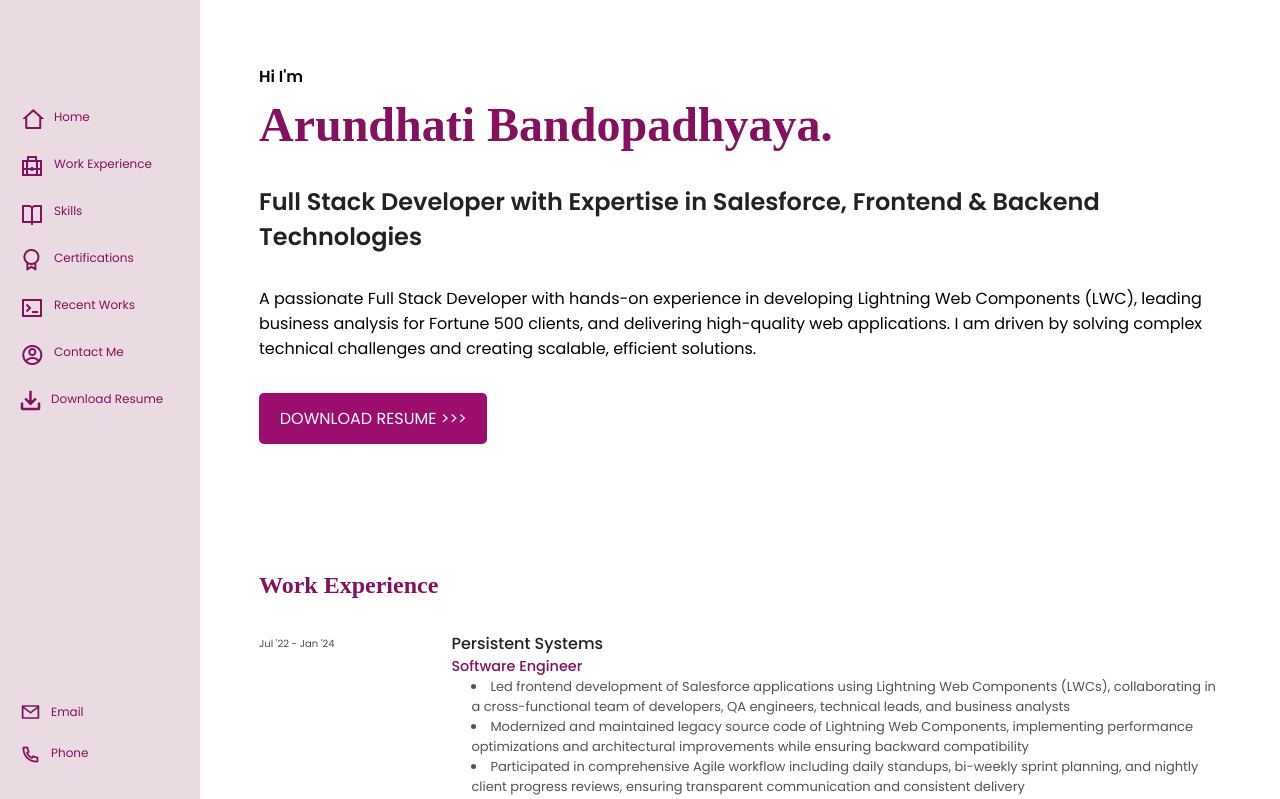
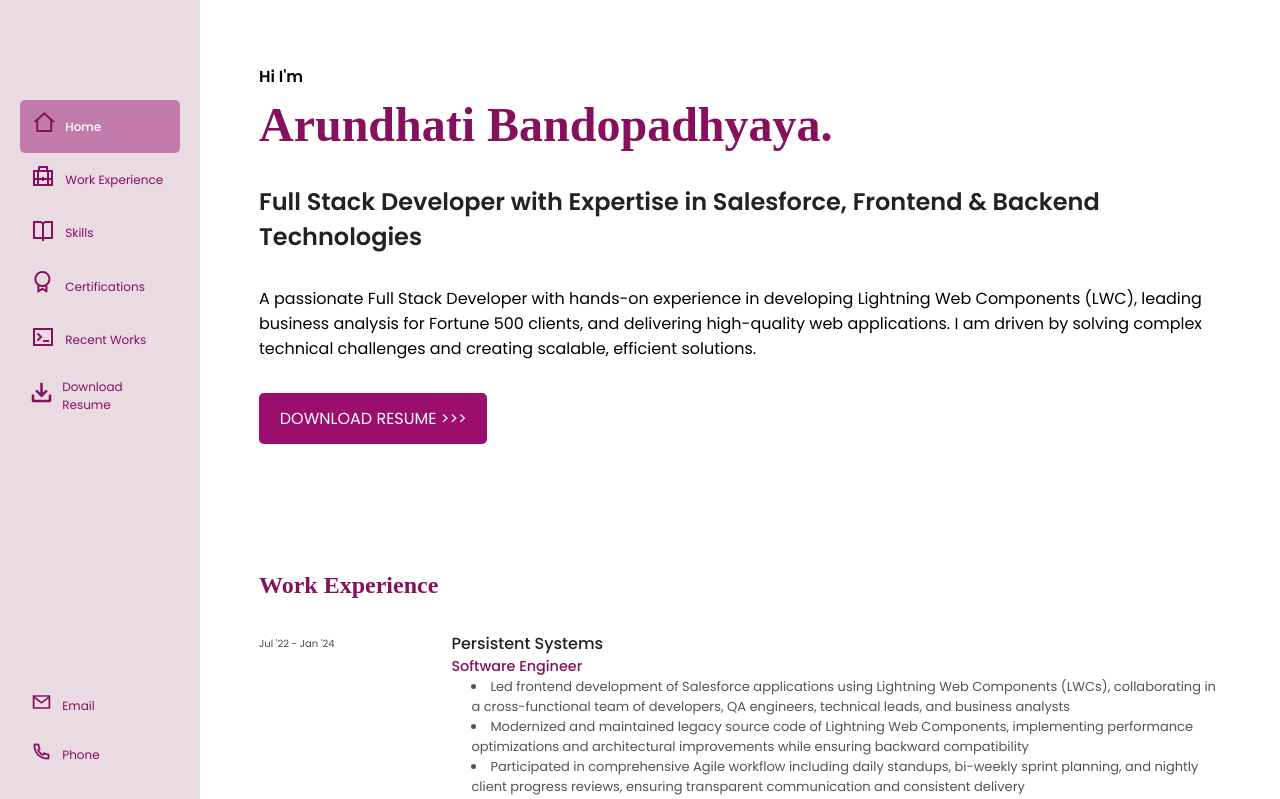
Before and after one commit to arundhati-work/me, a React (Create React App) app in the folder portfoliomern/: page / in a window 1280 px wide. Shown: the top 799 px of the page. Built offline with nearby package versions, Linux system fonts and the light colour scheme; a web font is replaced by a local one.

Commit message:
navbar styling improved

```diff
--- a/portfoliomern/src/Components/Certifications/Certifications.js
+++ b/portfoliomern/src/Components/Certifications/Certifications.js
@@ -95,7 +95,8 @@ const Certifications = () => {
   };
 
   return (
-    <div className="certifications-container" id="certifications-section">
+    <section id="certifications-section">
+    <div className="certifications-container">
       <div className="cert-header">
         <h2 className="cert-title text-3xl">Certifications</h2>
       </div>
@@ -165,6 +166,7 @@ const Certifications = () => {
         </div>
       </div>
     </div>
+    </section>
   );
 };
 
--- a/portfoliomern/src/Components/Navbar/Navbar.css
+++ b/portfoliomern/src/Components/Navbar/Navbar.css
@@ -1,4 +1,3 @@
-
 /* Base styles */
 * {
   font-family: "Poppins", system-ui;
@@ -55,11 +54,37 @@ nav.active {
   transform: translateX(0);
 }
 
+/* Navigation Links */
 nav a {
   text-decoration: none;
   color: #85105E;
+  border-radius: 5px;
+  transition: all 0.3s ease;
+  padding: 0.2rem;
+  display: block; /* Makes the entire area clickable */
 }
 
+/* Hover effect (excluding download, email, and phone links) */
+nav a:not([download]):not([href^="mailto:"]):not([href^="tel:"]):hover {
+  background-color: rgba(156, 14, 109, 0.1);
+  transform: translateX(5px);
+}
+
+/* Active state */
+nav a.active {
+  background-color: #c27baa;
+  color: white;
+}
+
+nav a.active .nav-item {
+  font-weight: 500;
+}
+
+nav a.active .nav-item p {
+  color: white;
+}
+
+/* Navigation Sections */
 .nav-top {
   margin-top: 80px;
   grid-row: 1/2;
@@ -69,9 +94,13 @@ nav a {
   grid-row: 2/3;
 }
 
+/* Navigation Items */
 .nav-item {
   display: flex;
-  padding: 0.5rem 0;
+  align-items: center;
+  padding: 0.5rem;
+  border-radius: 5px;
+  transition: all 0.3s ease;
 }
 
 .nav-item p {
--- a/portfoliomern/src/Components/Navbar/Navbar.js
+++ b/portfoliomern/src/Components/Navbar/Navbar.js
@@ -3,6 +3,7 @@ import './Navbar.css';
 
 const Navbar = () => {
   const [isOpen, setIsOpen] = useState(false);
+  const [activeSection, setActiveSection] = useState('home-section');
 
   useEffect(() => {
     const handleClickOutside = (event) => {
@@ -11,8 +12,28 @@ const Navbar = () => {
       }
     };
 
+    // Create intersection observer to track active section
+    const observer = new IntersectionObserver(
+      (entries) => {
+        entries.forEach((entry) => {
+          if (entry.isIntersecting) {
+            setActiveSection(entry.target.id);
+          }
+        });
+      },
+      { threshold: 0.5 }
+    );
+
+    // Observe all sections
+    document.querySelectorAll('section[id]').forEach((section) => {
+      observer.observe(section);
+    });
+
     document.addEventListener('click', handleClickOutside);
-    return () => document.removeEventListener('click', handleClickOutside);
+    return () => {
+      document.removeEventListener('click', handleClickOutside);
+      observer.disconnect();
+    };
   }, []);
 
   const handleNavClick = (e, targetId) => {
@@ -20,10 +41,9 @@ const Navbar = () => {
     const targetElement = document.getElementById(targetId);
 
     if (targetElement) {
-      // Close mobile menu if open
       setIsOpen(false);
+      setActiveSection(targetId);
 
-      // Smooth scroll to target
       targetElement.scrollIntoView({
         behavior: 'smooth',
         block: 'start'
@@ -40,7 +60,11 @@ const Navbar = () => {
       </div>
       <nav id="nav-menu" className={isOpen ? 'active' : ''}>
         <div className="nav-top">
-          <a href="#home" onClick={(e) => handleNavClick(e, 'home-section')}>
+          <a
+            href="#home"
+            onClick={(e) => handleNavClick(e, 'home-section')}
+            className={activeSection === 'home-section' ? 'active' : ''}
+          >
             <div className="nav-item">
               <div className="nav-icon">
                 <img src="/icons/home.png" alt="Home" />
@@ -48,7 +72,11 @@ const Navbar = () => {
               <p>Home</p>
             </div>
           </a>
-          <a href="#work-exp" onClick={(e) => handleNavClick(e, 'work-exp-section')}>
+          <a
+            href="#work-exp"
+            onClick={(e) => handleNavClick(e, 'work-exp-section')}
+            className={activeSection === 'work-exp-section' ? 'active' : ''}
+          >
             <div className="nav-item">
               <div className="nav-icon">
                 <img src="/icons/work.png" alt="Work Experience" />
@@ -56,7 +84,11 @@ const Navbar = () => {
               <p>Work Experience</p>
             </div>
           </a>
-          <a href="#skills" onClick={(e) => handleNavClick(e, 'skills-section')}>
+          <a
+            href="#skills"
+            onClick={(e) => handleNavClick(e, 'skills-section')}
+            className={activeSection === 'skills-section' ? 'active' : ''}
+          >
             <div className="nav-item">
               <div className="nav-icon">
                 <img src="/icons/skills.png" alt="Skills" />
@@ -64,7 +96,11 @@ const Navbar = () => {
               <p>Skills</p>
             </div>
           </a>
-          <a href="#certifications" onClick={(e) => handleNavClick(e, 'certifications-section')}>
+          <a
+            href="#certifications-section"
+            onClick={(e) => handleNavClick(e, 'certifications-section')}
+            className={activeSection === 'certifications-section' ? 'active' : ''}
+          >
             <div className="nav-item">
               <div className="nav-icon">
                 <img src="/icons/certs.png" alt="Certifications" />
@@ -72,7 +108,11 @@ const Navbar = () => {
               <p>Certifications</p>
             </div>
           </a>
-          <a href="#recent-works" onClick={(e) => handleNavClick(e, 'recent-works-section')}>
+          <a
+            href="#recent-works"
+            onClick={(e) => handleNavClick(e, 'recent-works-section')}
+            className={activeSection === 'recent-works-section' ? 'active' : ''}
+          >
             <div className="nav-item">
               <div className="nav-icon">
                 <img src="/icons/projects.png" alt="Recent Works" />
@@ -80,14 +120,18 @@ const Navbar = () => {
               <p>Recent Works</p>
             </div>
           </a>
-          <a href="#contact" onClick={(e) => handleNavClick(e, 'contact-section')}>
+          {/* <a
+            href="#contact"
+            onClick={(e) => handleNavClick(e, 'contact-section')}
+            className={activeSection === 'contact-section' ? 'active' : ''}
+          >
             <div className="nav-item">
               <div className="nav-icon">
                 <img src="/icons/contact.png" alt="Contact Me" />
               </div>
               <p>Contact Me</p>
             </div>
-          </a>
+          </a> */}
           <a href="resume.pdf" download>
             <div className="nav-item">
               <div className="nav-icon">
```
